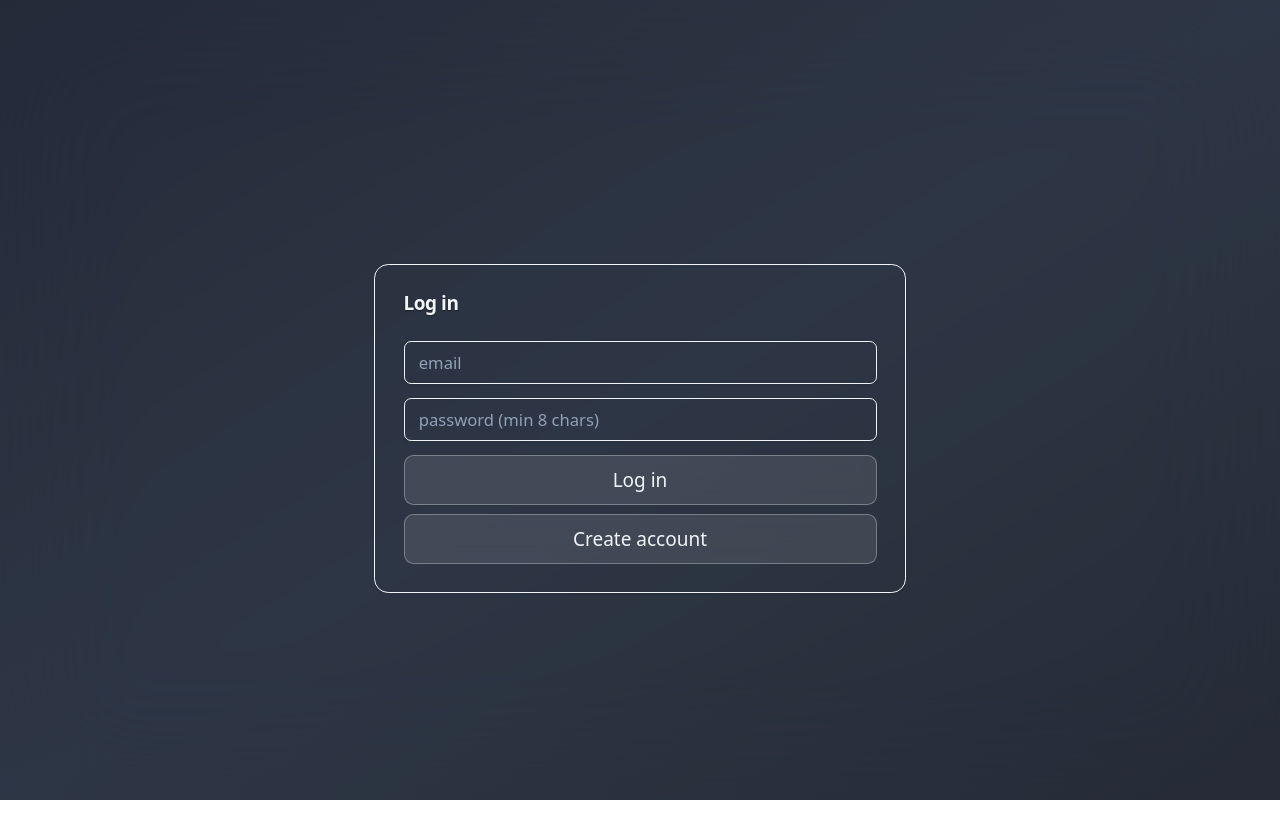
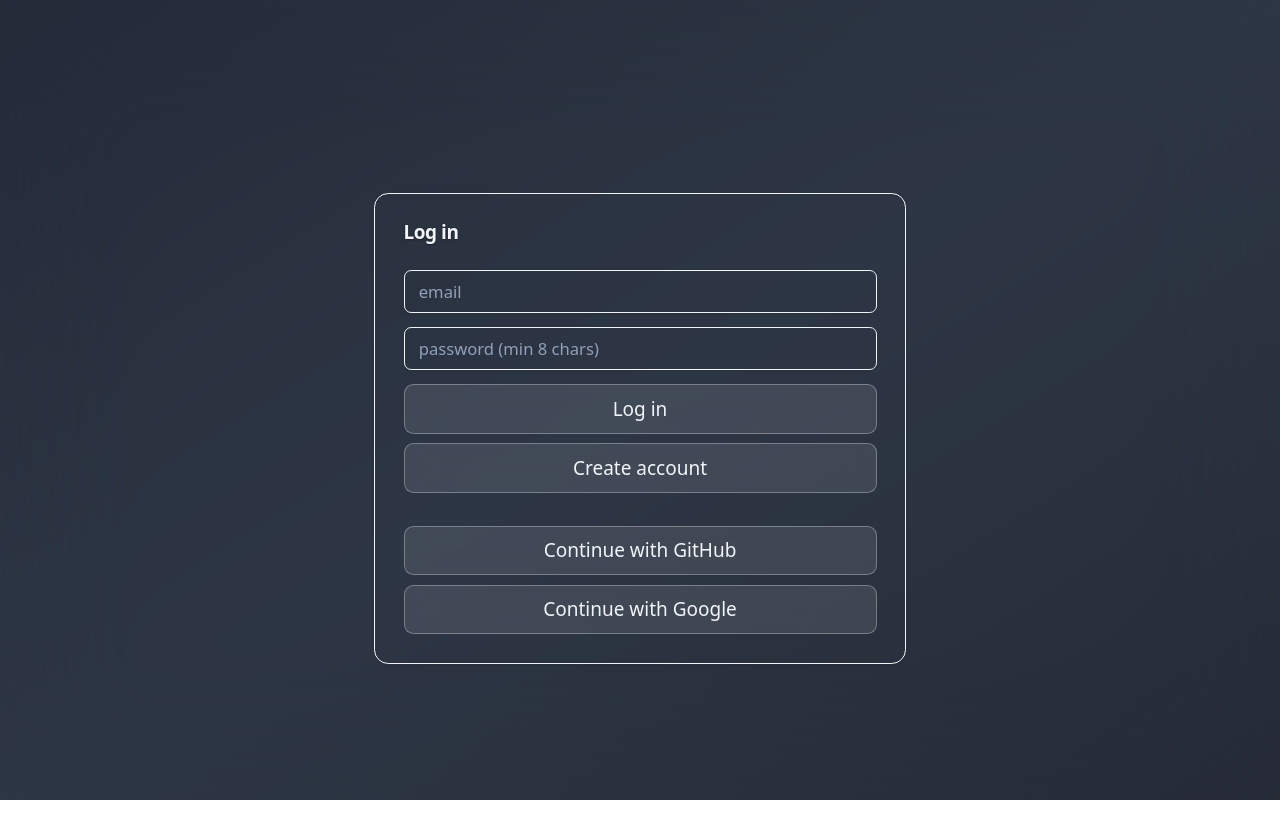
Before and after one commit to oslabs-beta/AutoDeploy, a React (Vite) app in the folder client/: page /login in a window 1280 px wide. Shown: the top 838 px of the page. Built offline with nearby package versions, Linux system fonts and the light colour scheme; no server answers.

Commit message:
feat: added google and github OAuth to sign in page

```diff
--- a/client/src/pages/LoginPage.tsx
+++ b/client/src/pages/LoginPage.tsx
@@ -7,7 +7,7 @@ import { useNavigate } from "react-router-dom";
 
 export default function LoginPage() {
   const navigate = useNavigate();
-  const { signIn, signUp, loading, error } = useAuthStore();
+  const { signIn, signUp, startGitHubLogin, startGoogleLogin, loading, error } = useAuthStore();
   const [email, setEmail] = useState("");
   const [password, setPassword] = useState("");
 
@@ -55,6 +55,23 @@ export default function LoginPage() {
               {loading ? "Creating account..." : "Create account"}
             </GlassButton>
           </div>
+
+          <div className="pt-4 grid gap-2">
+            <GlassButton
+              className="w-full"
+              disabled={loading}
+              onClick={() => startGitHubLogin(`${window.location.origin}/connect`)}
+            >
+              Continue with GitHub
+            </GlassButton>
+            <GlassButton
+              className="w-full"
+              disabled={loading}
+              onClick={() => startGoogleLogin(`${window.location.origin}/connect`)}
+            >
+              Continue with Google
+            </GlassButton>
+          </div>
         </CardContent>
       </Card>
     </div>
--- a/client/src/store/useAuthStore.ts
+++ b/client/src/store/useAuthStore.ts
@@ -18,6 +18,7 @@ type AuthActions = {
   signUp(email: string, password: string): Promise<void>;
   signOut(): Promise<void>;
   startGitHubLogin(redirectTo?: string): void;
+  startGoogleLogin(redirectTo?: string): void;
   clear(): void;
 };
 
@@ -101,6 +102,14 @@ export const useAuthStore = create<AuthState & AuthActions>((set) => ({
     )}`;
   },
 
+  startGoogleLogin(redirectTo?: string) {
+    const target = redirectTo || window.location.origin;
+    const url = `${SERVER_BASE}/auth/google?redirect_to=${encodeURIComponent(
+      target
+    )}`;
+    window.location.href = url;
+  },
+
   clear() {
     set({ user: null, error: null, loading: false });
   },
```
Also changed, not shown: 2 other files (tests, documents, lock files or other folders).
